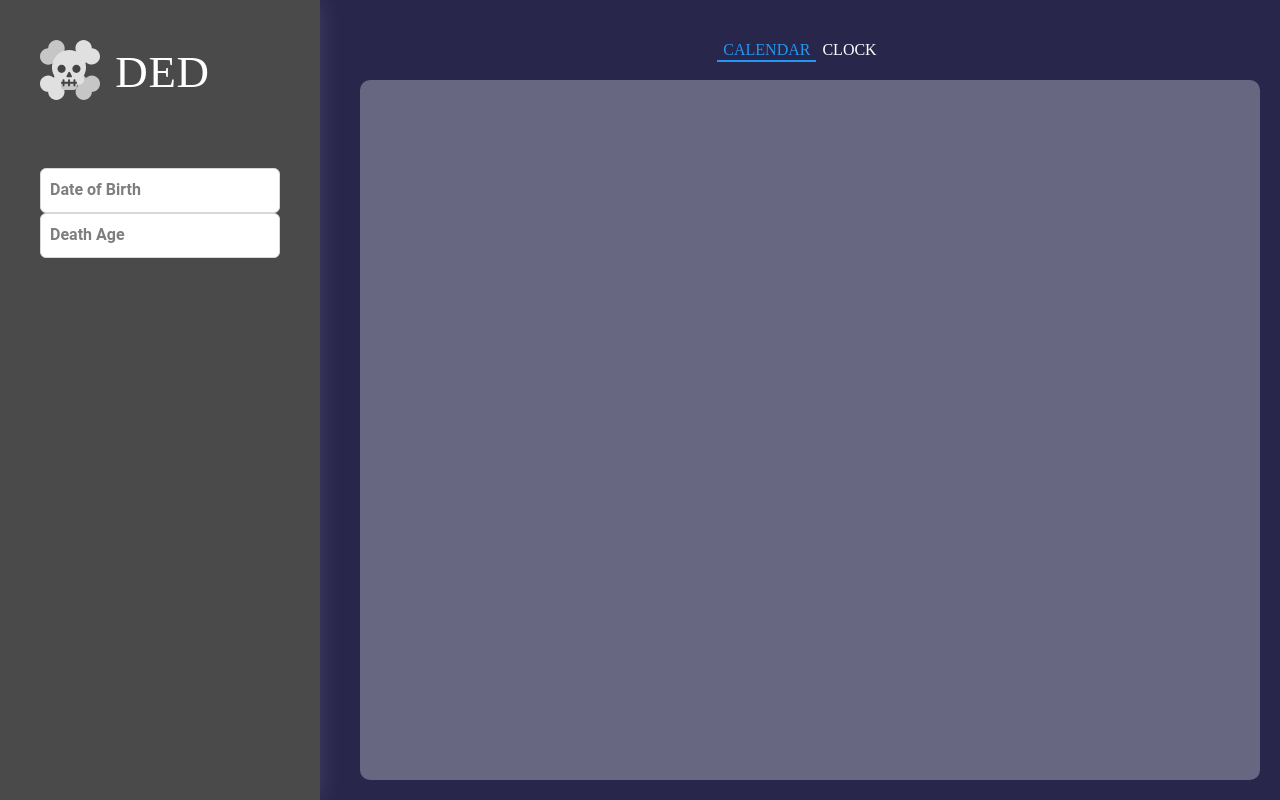
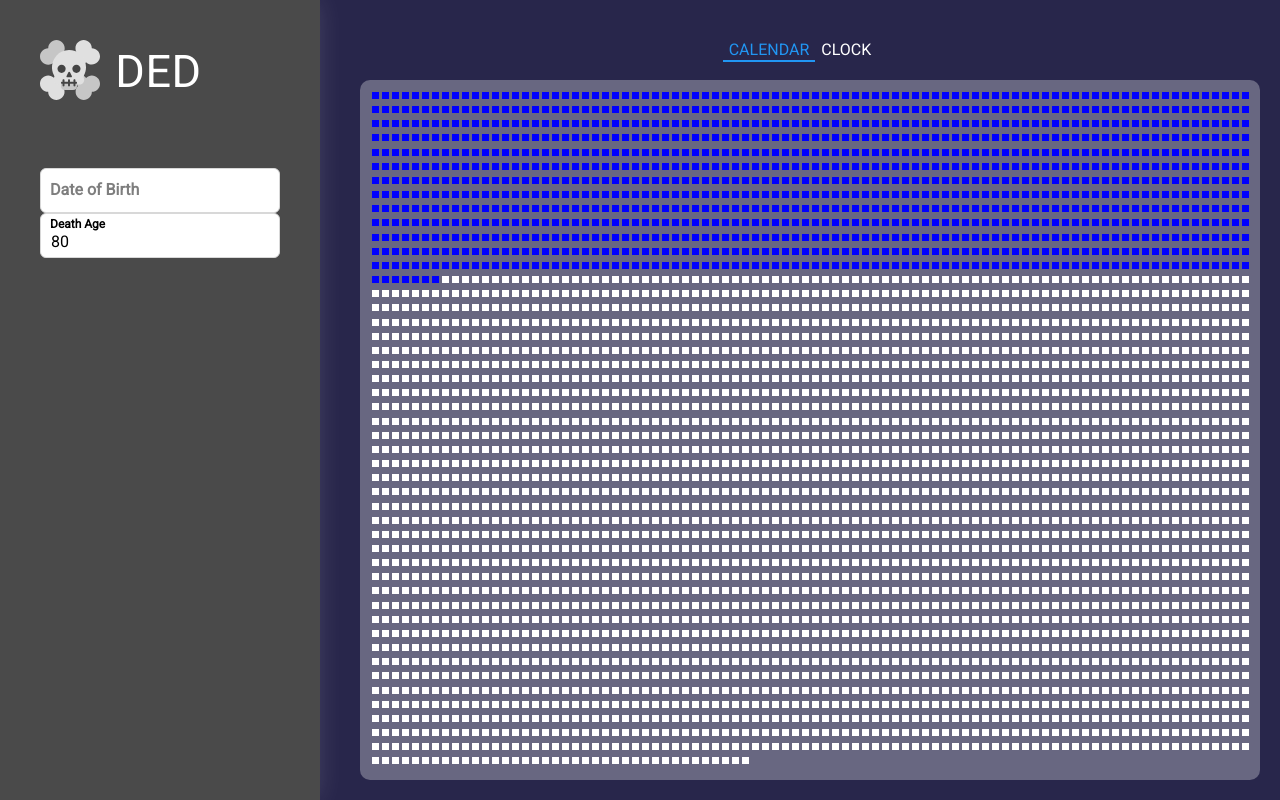
Before and after one commit to ameersami/ded, a React app: page / in a window 1280 px wide. Built offline with nearby package versions, Linux system fonts and the light colour scheme.

Commit message:
Created the countdown component and wired it up. Also refactored the rightColumn component to accomodate the countdown component

```diff
--- a/package.json
+++ b/package.json
@@ -14,6 +14,7 @@
   "dependencies": {
     "@babel/runtime": "^7.4.3",
     "react": "16.8.6",
+    "react-countdown-now": "^2.1.0",
     "react-day-picker": "^7.3.0",
     "react-dom": "16.8.6",
     "styled-components": "4.2.0",
--- a/src/app.tsx
+++ b/src/app.tsx
@@ -18,8 +18,8 @@ const AppContainer = styled.div`
 class App extends React.Component<{}, AppState>{
 
   state = {
-    dob: undefined,
-    deathAge: undefined,
+    dob: new Date('1997-03-14'),
+    deathAge: 80,
   }
 
   handleDeathAgeChange = (e: any) => {
--- /dev/null
+++ b/src/components/Countdown/Countdown.tsx
@@ -0,0 +1,96 @@
+import * as React from 'react';
+import Countdown from 'react-countdown-now';
+import { default as styled } from 'styled-components';
+
+interface CountdownProps {
+  date: Date;
+}
+
+const CountdownContainer = styled.div`
+  margin: auto;
+  width: 100%;
+`;
+
+const CountdownBlock = styled.div`
+  text-align: left;
+  float: left;
+  margin: 10px;
+`;
+
+const Date = styled.span`
+  color: #ffffff;
+  font-size: 16px;
+  width: 100%;
+  float: left;
+  font-size: 56px;
+`;
+
+const Label = styled.span`
+  width: 100%;
+  color: #b0bec5;
+  float: left;
+  clear: both;
+  font-size: 14px;
+`;
+
+const CountDownLabel = styled.div`
+  text-align: center;
+`;
+
+const CountdownWLabels: React.FunctionComponent<CountdownProps> = ({ date = new Date() }) => (
+  <CountdownContainer>
+    <CountDownLabel>
+      What are you waiting for? Your life is ticking away!
+    </CountDownLabel>
+    <div>
+      <Countdown date={date} renderer={
+        ({ total, days, hours, minutes, seconds, milliseconds, completed }) => (
+          <React.Fragment>
+            <CountdownBlock>
+              <Date>
+                {Math.floor(days/7)}
+              </Date>
+              <Label>
+                weeks
+              </Label>
+            </CountdownBlock>
+            <CountdownBlock>
+              <Date>
+                {hours}
+              </Date>
+              <Label>
+                hours
+              </Label>
+            </CountdownBlock>
+            <CountdownBlock>
+              <Date>
+                {minutes}
+              </Date>
+              <Label>
+                minutes
+              </Label>
+            </CountdownBlock>
+            <CountdownBlock>
+              <Date>
+                {seconds}
+              </Date>
+              <Label>
+                seconds
+              </Label>
+            </CountdownBlock>
+            <CountdownBlock>
+              <Date>
+                {milliseconds}
+              </Date>
+              <Label>
+                milliseconds
+              </Label>
+            </CountdownBlock>
+          </React.Fragment>
+        )
+      }/>
+    </div>
+  </CountdownContainer>
+);
+
+export default CountdownWLabels;
--- a/src/components/RightColumn/RightColumn.styled.tsx
+++ b/src/components/RightColumn/RightColumn.styled.tsx
@@ -8,4 +8,17 @@ const StyledRightColumn = styled.div`
   padding: 40px;
 `;
 
-export default StyledRightColumn;
+const ContentContainer = styled.div`
+  background: #686781;
+  border-radius: 10px;
+  width: 100%;
+  height: calc(100% - 40px);
+  padding: 10px;
+  display: flex;
+  flex-wrap: wrap;
+`;
+
+export {
+  ContentContainer,
+  StyledRightColumn
+};
--- a/src/components/RightColumn/RightColumn.tsx
+++ b/src/components/RightColumn/RightColumn.tsx
@@ -1,19 +1,21 @@
 import * as React from 'react';
 
 import { RightColumnProps } from '../../declerations/RightColumn.d';
-import StyledRightColumn from './RightColumn.styled';
-import WeekCalender from '../WeekCalender/WeekCalender';
+import { StyledRightColumn, ContentContainer } from './RightColumn.styled';
+import WeekCalender from '../WeekCalendar/WeekCalendar';
 import TabGroup from '../TabGroup/TabGroup';
+import Countdown from '../Countdown/Countdown';
 
 const TabOptions = ['Calendar', 'Clock']
 
 const calculateNumOfWeeksPassed = (dob: Date): number => Math.floor(((new Date() - dob) / 86400000) / 7);
 
-const calculateNumTotalWeeks = (dob: Date, deathAge: Number): number => {
+const calculateNumTotalWeeks = (dob: Date, deathDate: Date): number => Math.floor(((deathDate - dob) / 86400000 ) / 7);
+
+const getDeathDate = (dob: Date, deathAge: Number): Date => {
   const deathDate = new Date(dob);
   deathDate.setFullYear(dob.getFullYear() + parseInt(deathAge));
-
-  return Math.floor(((deathDate - dob) / 86400000 ) / 7);
+  return deathDate;
 }
 
 const RightColumn: React.FunctionComponent<RightColumnProps> = (props) => {
@@ -26,13 +28,17 @@ const RightColumn: React.FunctionComponent<RightColumnProps> = (props) => {
     setShowTime(!showTime);
   }
 
-  const totalWeeks = (props.dob && props.deathAge) ? calculateNumTotalWeeks(props.dob, props.deathAge) : 0;
+  const deathDate = (props.dob && props.deathAge) ? getDeathDate(props.dob, props.deathAge) : 0;
+  const totalWeeks = (props.dob && props.deathAge) ? calculateNumTotalWeeks(props.dob, deathDate) : 0;
   const weeksLived = (props.dob && props.deathAge) && calculateNumOfWeeksPassed(props.dob);
 
   return (
     <StyledRightColumn>
       <TabGroup tabs={TabOptions} onChange={toggleDisplay} selectedTab={showCal ? TabOptions[0] : TabOptions[1]} />
-      {showCal && <WeekCalender totalWeeks={totalWeeks} weeksLived={weeksLived}/>}
+      <ContentContainer>
+        {showCal && <WeekCalender totalWeeks={totalWeeks} weeksLived={weeksLived}/>}
+        {showTime && <Countdown date={deathDate}/>}
+      </ContentContainer>
     </StyledRightColumn>
   );
 };
--- /dev/null
+++ b/src/components/WeekCalendar/WeekCalendar.styled.tsx
@@ -0,0 +1,25 @@
+import { default as styled } from 'styled-components';
+
+const WeekContainer = styled.div`
+  -webkit-flex: 1;
+  -ms-flex: 1;
+  flex: 1;
+  padding: 2px;
+  max-height: 10px;
+  max-width: 10px;
+  height: 10px;
+  width: 10px;
+  box-sizing: border-box;
+`;
+
+const WeekBox: any = styled.div`
+  background: ${(props: any) => props.notLived ? 'white' : 'blue'};
+  height: 7px;
+  width: 7px;
+  box-sizing: border-box;
+`;
+
+export {
+  WeekContainer,
+  WeekBox
+}
--- /dev/null
+++ b/src/components/WeekCalendar/WeekCalendar.tsx
@@ -0,0 +1,23 @@
+import * as React from 'react';
+
+import { WeekContainer, WeekBox } from './WeekCalendar.styled';
+import { WeekCalendarProps } from '../../declerations/WeekCalendar.d';
+
+const generateWeeks = (totalWeeks: number, weeksLived: number) => {
+  const weeks = [];
+  for(let i = 0; i < totalWeeks; i++){
+    i < weeksLived ?
+      weeks.push(<WeekContainer><WeekBox/></WeekContainer>)
+    :
+      weeks.push(<WeekContainer><WeekBox notLived/></WeekContainer>);
+  }
+  return weeks;
+}
+
+const WeekCalendar: React.FunctionComponent<WeekCalendarProps> = (props) => (
+  <React.Fragment>
+    {generateWeeks(props.totalWeeks, props.weeksLived)}
+  </React.Fragment>
+);
+
+export default WeekCalendar;
--- a/src/components/WeekCalender/WeekCalender.tsx
+++ /dev/null
@@ -1,58 +0,0 @@
-import * as React from 'react';
-import { default as styled } from 'styled-components';
-
-const WeekCalContainer = styled.div`
-  background: #686781;
-  border-radius: 10px;
-  width: 100%;
-  height: calc(100% - 40px);
-  padding: 10px;
-  display: flex;
-  flex-wrap: wrap;
-`;
-
-const WeekBox = styled.div`
-  -webkit-flex: 1;
-  -ms-flex: 1;
-  flex: 1;
-  padding: 2px;
-  max-height: 10px;
-  max-width: 10px;
-  height: 10px;
-  width: 10px;
-  box-sizing: border-box;
-`;
-
-const ColoredBox = styled.div`
-  background: ${(props: any) => props.notLived ? 'white' : 'blue'};
-  height: 7px;
-  width: 7px;
-  box-sizing: border-box;
-`;
-
-interface WeekCalenderProps {
-  totalWeeks: number
-  weeksLived: number
-}
-
-const generateWeeks = (totalWeeks: number, weeksLived: number) => {
-  const weeks = [];
-  console.time('making weeks');
-  for(let i = 0; i < totalWeeks; i++){
-    if(i < weeksLived) {
-      weeks.push(<WeekBox><ColoredBox/></WeekBox>);
-    }else{
-      weeks.push(<WeekBox><ColoredBox notLived/></WeekBox>);
-    }
-  }
-  console.timeEnd('making weeks');
-  return weeks;
-}
-
-const WeekCalender: React.FunctionComponent<WeekCalenderProps> = (props) => (
-  <WeekCalContainer>
-    {generateWeeks(props.totalWeeks, props.weeksLived)}
-  </WeekCalContainer>
-);
-
-export default WeekCalender;
--- /dev/null
+++ b/src/declerations/WeekCalendar.d.ts
@@ -0,0 +1,4 @@
+export interface WeekCalendarProps {
+  totalWeeks: number
+  weeksLived: number
+}
--- a/src/index.html
+++ b/src/index.html
@@ -5,9 +5,15 @@
   <meta name="viewport" content="width=device-width, initial-scale=1.0">
   <meta http-equiv="X-UA-Compatible" content="ie=edge">
   <link rel="stylesheet" type="text/css" href="https://cdnjs.cloudflare.com/ajax/libs/normalize/8.0.1/normalize.min.css"/>
+  <link href="https://fonts.googleapis.com/css?family=Roboto" rel="stylesheet">
   <title>DED</title>
 </head>
 <body>
+  <style>
+    * {
+      font-family: 'Roboto', sans-serif;
+    }
+  </style>
   <div id="root"></div>
 </body>
 </html>
```
